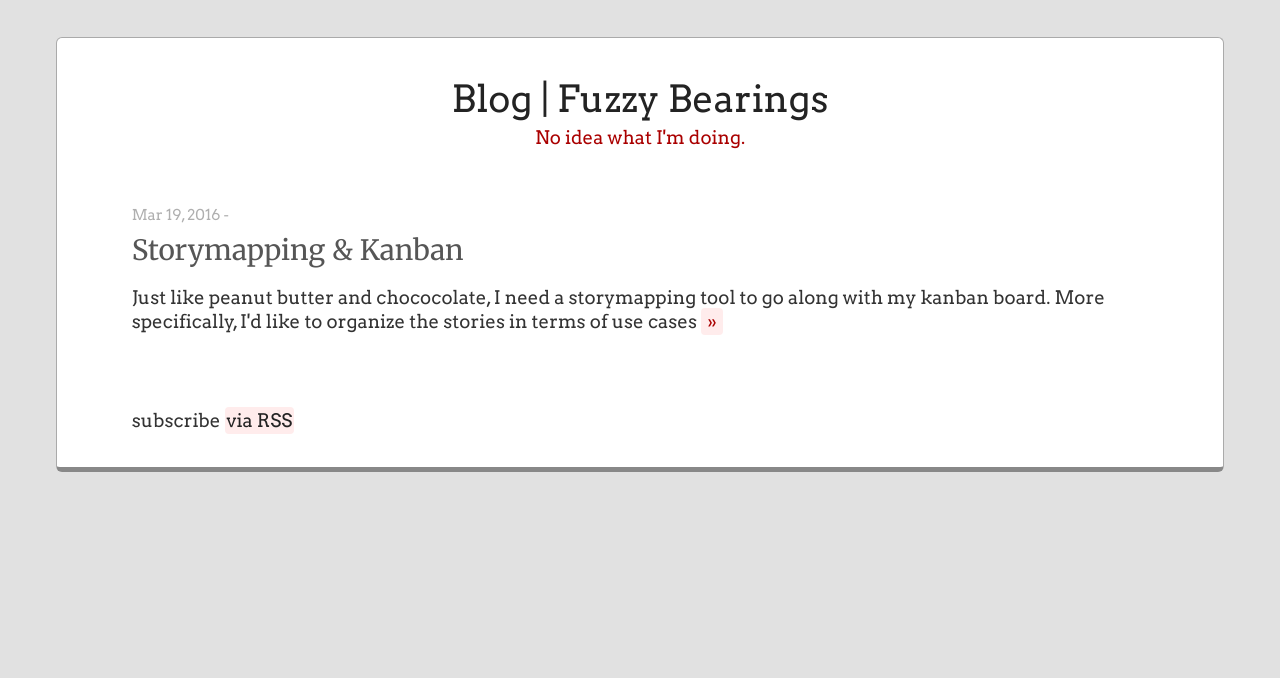
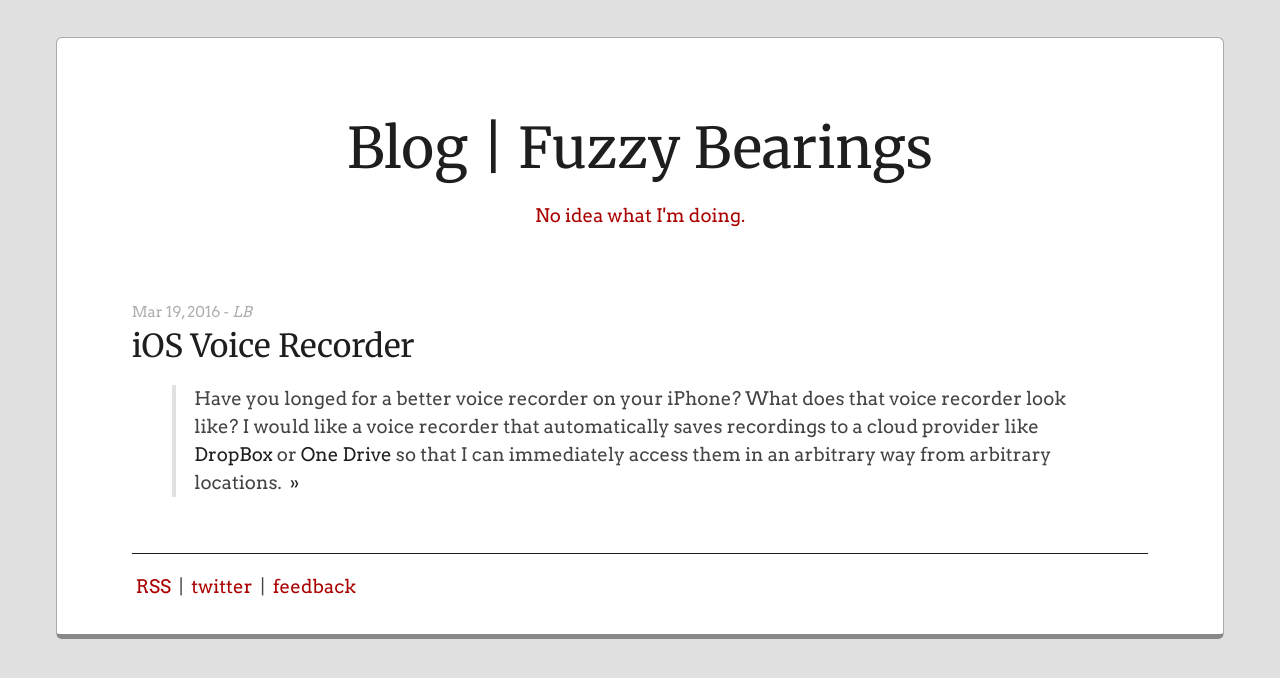
Before and after one commit to FuzzyBearings-Websites/com.fuzzybearings.blog, a Jekyll site: the page built from index.html, in a window 1280 px wide. Shown: the top 678 px of the page. Built offline with Jekyll 4.4.1, drawn with Linux system fonts in a browser that asks for light colours.

Commit message:
Refactored to semantic styling. Added iOS Voice Recorder post.

```diff
--- a/_drafts/2016-03-17-welcome-to-jekyll.markdown
+++ b/_drafts/2016-03-17-welcome-to-jekyll.markdown
@@ -3,8 +3,8 @@ layout: post
 title:  "Welcome to Jekyll!"
 date:   2016-03-17 23:26:24
 categories: jekyll update
-author: Luther
-preview: You’ll find this post in your `_posts` directory. Go ahead and edit it and re-build the site to see your changes. You can rebuild the site in many different ways, but the most common way is to run `jekyll serve`, which launches a web server and auto-regenerates your site when a file is updated.
+author: LB
+pitch: You’ll find this post in your `_posts` directory. Go ahead and edit it and re-build the site to see your changes. You can rebuild the site in many different ways, but the most common way is to run `jekyll serve`, which launches a web server and auto-regenerates your site when a file is updated.
 ---
 You’ll find this post in your `_posts` directory. Go ahead and edit it and re-build the site to see your changes. You can rebuild the site in many different ways, but the most common way is to run `jekyll serve`, which launches a web server and auto-regenerates your site when a file is updated.
 
--- /dev/null
+++ b/_includes/post.html
@@ -0,0 +1,7 @@
+{% assign p=include.post %}<div class="post">
+	<p class="meta"><span class="date">{{ p.date | date: "%b %-d, %Y" }}</span> - <span class="author">{{ p.author }}</span></p>
+	{% if include.more %}<h1 class="title"><a href="{{ post.url | prepend: site.baseurl }}">{{ p.title }}</a></h1>{% else %}<h1 class="title">{{ p.title }}</h1>{% endif %}
+	<blockquote class="pitch">{{ p.pitch }}{% if include.more %}&nbsp;<a class="more-link" href="{{ p.url | prepend: site.baseurl }}">&nbsp;&raquo;&nbsp;</a>{% endif %}</blockquote>
+	{% if include.content %}
+	<div class="content">{{ content }}</div>
+	{% endif %}</div>
--- a/_layouts/default.html
+++ b/_layouts/default.html
@@ -2,16 +2,15 @@
 <html>
     {% include head.html %}
 <body>
-	<div class="outer">
-		<header class="page">
-			<div class="title"><a href="{{ site.baseurl }}/">{{ site.title }} | {{ site.brand }}</a></div>
-			<div class="subtext">{{ site.subtitle }}</div>
+	<div class="outer-wrapper">
+		<header class="site">
+			<h1 class="title"><a href="{{ site.baseurl }}/">{{ site.title }} | {{ site.brand }}</a></h1>
+			<p><a href="/about/">{{ site.subtitle }}</a></p>
 		</header>
 		<div class="page-content">
-			<div class="wrapper">
-				{{ content }}
-			</div>
+			{{ content }}
 		</div>
+		<p class="page-footer"><span class="feed"><a href="{{ "/feed.xml" | prepend: site.baseurl }}">RSS</a></span> | <span class="twitter"><a href="http://twitter.com/LutherBaker">twitter</a> | <span class="feedback"><a href="https://github.com/FuzzyBearingsWebsites/com.fuzzybearings.blog/issues">feedback</a></span></p>
 	</div>
 </body>
 </html>
--- a/_posts/2016-03-19-ideas.md
+++ /dev/null
@@ -1,13 +0,0 @@
----
-layout: post
-title: Storymapping & Kanban
-preview: Just like peanut butter and chococolate, I need a storymapping tool to go along with my kanban board. More specifically, I'd like to organize the stories in terms of use cases
----
-
-Like peanut butter and chococolate, I need a [storymapping](http://www.agileproductdesign.com/presentations/user_story_mapping/) tool to go along with my kanban board. More specifically, I'd like to organize stories in terms of use cases so I can:
-
-- understand the totality of what we're working on today
-- better understand if we've captured everything as well
-- describe the project in some higher level terms than *story*
-
-I'm currently using a spreadsheet to simulate the effect of what I want but it is painfully arduous and doesn't scroll or size dynamically like I want it to. My next step will be to sketch out a rough skeleton of how I might do this on an iPad and then spike on an implementation using something like a [UICollectionView](https://developer.apple.com/library/ios/documentation/UIKit/Reference/UICollectionView_class/).
--- a/_sass/_base.scss
+++ b/_sass/_base.scss
@@ -1,100 +1,136 @@
+h1, h2, h3, h4, h5, h6,
+p, blockquote, pre,
+ul, ol, dl, figure,
+%vertical-rhythm {
+	margin-bottom: $spacing-unit / 2;
+}
+
 body {
 	background-color: #e1e1e1;
 	color: $text-color;
-	font-family: 'Arvo', serif;
+	font-family: $font-family-text;
 	font-size: 14pt;
 	margin: auto;
-	@media (max-width: 600px) {
+	@media (max-width: $device-max-width) {
 		background-color: #666;
 	}
 }
 
-h1, h2, h3, h4, h5, h6,
-p, blockquote, pre,
-ul, ol, dl, figure,
-%vertical-rhythm {
-    margin-bottom: $spacing-unit / 2;
+h1, h2, h3, h4, h5, h6 {
+	color: $text-color-dark;
+	font-family: $font-family-header;
+	font-weight: normal;
 }
 
-div.outer {
+h1 {
+	font-size: 1.7em;
+}
+
+h2 {
+	border-bottom: 1pt solid #666;
+	padding: 8pt 0;
+}
+
+a {
+	color: $text-color-dark;
+	text-decoration: none;
+}
+
+a:active, a:hover {
+	color: lighten($text-color, 10%);
+};
+
+p,
+blockquote {
+	line-height: 1.5em;
+}
+
+p {
+	a {
+		color: $accent-color;
+		padding: 4px;
+	}
+	a:active,
+	a:hover {
+		background-color: lighten($accent-color, 60%);
+		border-radius: 4px;
+		color: $accent-color;
+	};
+}
+
+/* custom */
+
+div.outer-wrapper {
 	background-color: #fff;
 	border: 1px solid #aaa;
 	border-bottom: 5px solid #888;
 	border-radius: 6px;
 	margin: 2em 3em;
 	padding: 1em 4em;
-	@media (max-width: 600px) {
+	@media (max-width: $device-max-width) {
 		margin: .5em;
 		padding: 1em 1em;
 	}
 }
 
-header.page {
-	padding: 1em 0 2em 0;
+header.site {
+	padding: 1em 0 3em 0;
 	text-align: center;
-	.title {
-		font-size: 2em;
+	h1.title {
+		font-size: 3em;
+		@media (max-width: $device-max-width) {
+			font-size: 2em;
+		}
 		margin-bottom: 4px;
 		text-align: center;
 	}
 }
 
-a {
-	color: $theme-color;
-	text-decoration: none;
-}
-
-p {
-	a {
-		background-color: lighten($accent-color, 63%);
-		border-radius: 4px;
-		padding: 2px;
-	}
-	a:hover {
-		background-color: lighten($accent-color, 60%);
-	};
-}
-
-div.subtext {
-	color: $accent-color;
+p.page-footer {
+	border-top: 1px solid $text-color-dark;
+	padding: 1em 0 0 0;
 }
 
 /* posts */
 
-a.more-link {
-	color: $accent-color;
-}
-
-ul.post-list,
-li.post {
+ul.posts {
 	list-style: none;
 	margin: 0;
 	padding: 0;
 }
 
-ul.post-list {
-	li.post {
-		margin: 1em 0 4em 0;
-		div.meta {
-			color: lighten($theme-color, 55%);
-			font-size: .8em;
-			margin-bottom: 8px;
-			span.author {
-				font-style: oblique;
-			}
-		}
-		div.title {
-			font-family: $blog-title-font;
-			font-size: 1.5em;
-			font-weight: 400;
-			a {
-				color: lighten($theme-color, 20%);
-			}
-		}
-		p.preview {
-			margin-top: 1em;
+li.post {
+	margin: 0 0 3em 0;
+	padding: 0;
+}
+
+div.post {
+	margin: 0em 0 0em 0;
+	blockquote.pitch {
+		border-left: 4px solid #e1e1e1;
+		padding: 0 1em;
+		@media (max-width: $device-max-width) {
+			margin: 1em 0;
+			padding: 0 .5em;
 		}
 	}
+	p.meta {
+		color: lighten($theme-color, 55%);
+		font-size: .8em;
+		margin: 0;
+		padding: 0;
+		span.author {
+			font-style: oblique;
+		}
+	}
+	h1.title {
+		margin: .1em 0 .2em 0;
+	}
+}
+
+p.feedback {
+	margin: 0;
+	padding: 0;
 }
 
 /* code */
--- a/css/main.scss
+++ b/css/main.scss
@@ -3,14 +3,21 @@
 ---
 @charset "utf-8";
 
+$device-max-width:		640px;
+$font-family-text:		'Arvo', serif;
+$font-family-header:	'Merriweather';
+
 $theme-color:		#232323;
 $accent-color:      #aa0000;
 $background-color: 	#e1e1e1;
-$text-color:		#333;
-$blog-title-font:	'Merriweather';
+
+$text-color:		#444;
+$text-color-dark:	darken($text-color, 15%);
+
 $grey-color:		#828282;
 $grey-color-light:	lighten($grey-color, 40%);
 $grey-color-dark:	darken($grey-color, 25%);
+
 $spacing-unit:		30px;
 
 @import
--- /dev/null
+++ b/ideas/_posts/2016-03-19-ios-voice-recorder.md
@@ -0,0 +1,27 @@
+---
+layout: post
+title: iOS Voice Recorder
+author: LB
+pitch: Have you longed for a better voice recorder on your iPhone? What does that voice recorder look like? I would like a voice recorder that automatically saves recordings to a cloud provider like <a href="https://www.dropbox.com/">DropBox</a> or <a href="https://onedrive.live.com/about/en-us/">One Drive</a> so that I can immediately access them in an arbitrary way from arbitrary locations.
+---
+I drive 1.5 hours to and from work everyday and have acculumated quite a collection of random thoughts, song ideas, agile rants and odd observations in my iPhone voice recorder. Unfortunately, I don't always have time or remember to sync my device and then go into iTunes, find where they are hiding the voice memos and drag them to my shared cloud drive. So, if I want to listen to or navigate through my audible notes, I generally have my iPhone. Needless to say, this doesn't scale well. More specifically, I'd much rather prefer to go to my DropDox drive and play them directly.
+
+There are a few apps in the app store that manage recordings but from my perspective, they look dated or over-done. I just want a simple way to record and organize recordings.
+
+*So, a few thoughts on what would make an ideal recorder for me:*
+
+### Main Screen
+
+- I think interface should resemble Google's [Inbox](https://itunes.apple.com/us/app/inbox-by-gmail-new-email-app/id905060486?mt=8) application. The main screen would display a list of recordings in reverse chronological order.
+
+### Recording
+
+- I'd like a button on the main screen to immediately begin a new recording.
+
+### Organization
+
+- After a successful recording session I'd like to be prompted to *tag* the recording and/or add a title.
+
+### Storage
+
+- Once the recording has been saved, it should sync with the cloud provider whenever possible. Files won't have to stay on the device but could - there will need to be some user-based discretion. In any case, the device should be able to access any recording hosted in the cloud.
--- a/index.html
+++ b/index.html
@@ -1,14 +1,10 @@
 ---
 layout: default
 ---
-
-<ul class="post-list">
+<ul class="posts">
 	{% for post in site.posts %}
 	<li class="post">
-		<div class="meta"><span class="date">{{ post.date | date: "%b %-d, %Y" }}</span> - <span class="author">{{ post.author }}</span></div>
-		<div class="title"><a href="{{ post.url | prepend: site.baseurl }}">{{ post.title }}</a></div>
-		<p class="preview">{{ post.preview }} <a class="more-link" href="{{ post.url | prepend: site.baseurl }}">&nbsp;&raquo;&nbsp;</a></p>
+		{% include post.html post=post more="YES" %}
 	</li>
 	{% endfor %}
 </ul>
-<p class="rss-subscribe">subscribe <a href="{{ "/feed.xml" | prepend: site.baseurl }}">via RSS</a></p>
```
Also changed, not shown: _layouts/post.html (+2 -10 lines), ideas/_drafts/2016-03-18-storymapping-and-kanban.md (added, +13 -0 lines).
